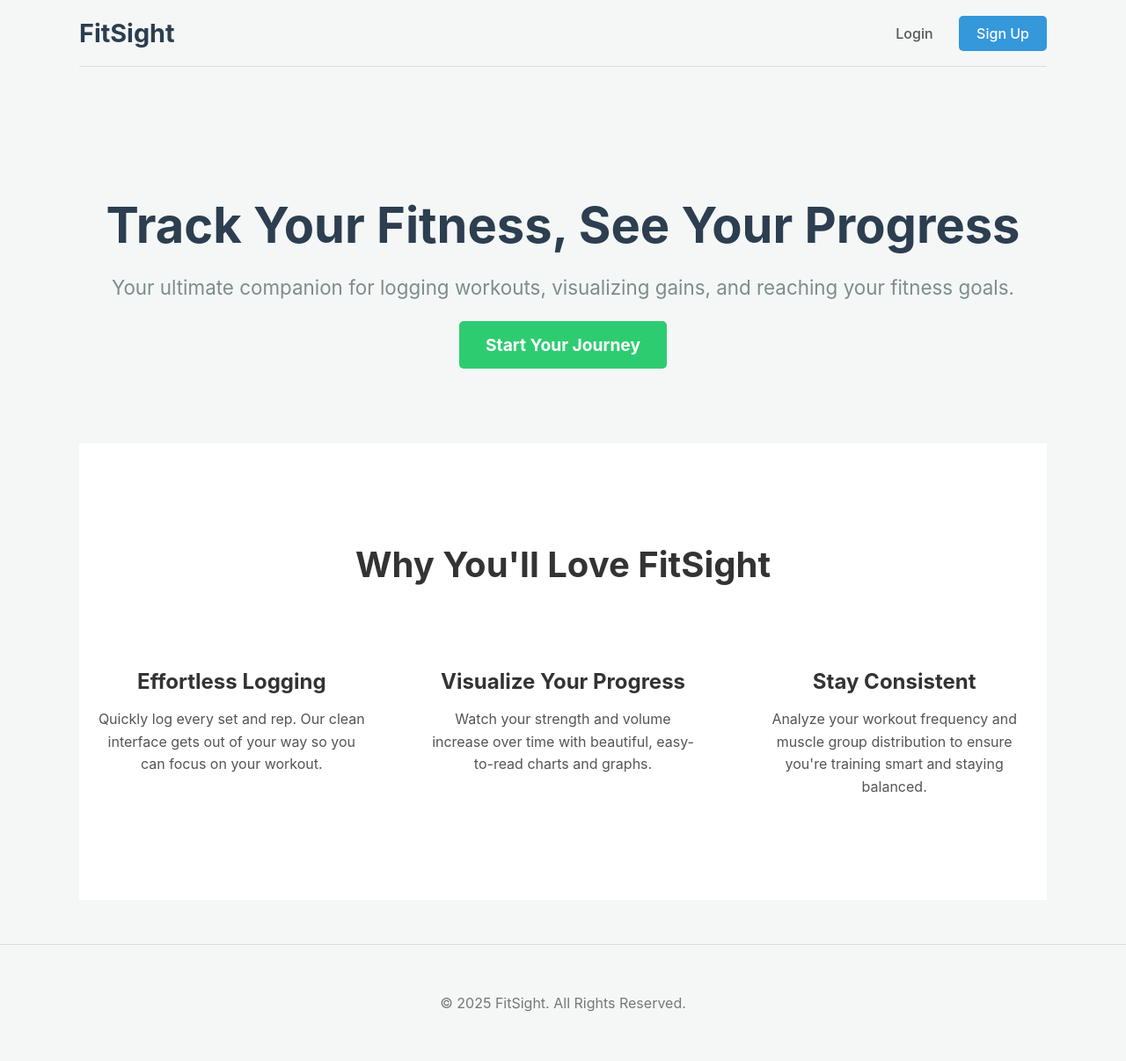
After one commit to GauravChanda7/fitsight, a Django app: page / in a window 1280 px wide. The commit adds this page. Shown: the whole page at 88% size. Run offline with Django 5.2, Linux system fonts and the light colour scheme.

Commit message:
Add landing page

```diff
--- /dev/null
+++ b/accounts/static/accounts/css/landing.css
@@ -0,0 +1,136 @@
+/* General Body Styles */
+body {
+    font-family: -apple-system, BlinkMacSystemFont, "Segoe UI", Roboto, Helvetica, Arial, sans-serif;
+    margin: 0;
+    background-color: #f4f7f6;
+    color: #333;
+}
+
+/* Landing Page Container */
+.landing-container {
+    max-width: 1100px;
+    margin: 0 auto;
+    padding: 0 20px;
+}
+
+/* Header Styles */
+.landing-header {
+    display: flex;
+    justify-content: space-between;
+    align-items: center;
+    padding: 20px 0;
+    border-bottom: 1px solid #ddd;
+}
+
+.logo {
+    font-size: 1.8em;
+    font-weight: bold;
+    color: #2c3e50;
+}
+
+.landing-nav a {
+    text-decoration: none;
+    color: #555;
+    margin-left: 25px;
+    font-weight: 500;
+    transition: color 0.3s ease;
+}
+
+.landing-nav a:hover {
+    color: #3498db;
+}
+
+.landing-nav a.btn-signup {
+    background-color: #3498db;
+    color: #fff;
+    padding: 10px 20px;
+    border-radius: 5px;
+}
+
+.landing-nav a.btn-signup:hover {
+    background-color: #2980b9;
+    color: #fff;
+}
+
+
+/* Hero Section Styles */
+.hero {
+    text-align: center;
+    padding: 100px 20px;
+}
+
+.hero h1 {
+    font-size: 3.5em;
+    margin-bottom: 20px;
+    color: #2c3e50;
+}
+
+.hero p {
+    font-size: 1.4em;
+    color: #7f8c8d;
+    margin-bottom: 40px;
+}
+
+.hero .cta-button {
+    background-color: #2ecc71;
+    color: white;
+    padding: 15px 30px;
+    text-decoration: none;
+    border-radius: 5px;
+    font-size: 1.2em;
+    font-weight: bold;
+    transition: background-color 0.3s ease;
+}
+
+.hero .cta-button:hover {
+    background-color: #27ae60;
+}
+
+/* Features Section */
+.features-section {
+    padding: 80px 0;
+    background-color: #fff;
+    text-align: center;
+}
+
+.features-section h2 {
+    font-size: 2.5em;
+    margin-bottom: 50px;
+}
+
+.features-grid {
+    display: flex;
+    justify-content: space-around;
+    gap: 30px;
+}
+
+.feature {
+    flex-basis: 30%;
+    padding: 20px;
+}
+
+.feature i {
+    font-size: 3em;
+    color: #3498db;
+    margin-bottom: 20px;
+}
+
+.feature h3 {
+    font-size: 1.5em;
+    margin-bottom: 15px;
+}
+
+.feature p {
+    color: #555;
+    line-height: 1.6;
+}
+
+
+/* Footer Styles */
+.landing-footer {
+    text-align: center;
+    padding: 40px 20px;
+    margin-top: 50px;
+    border-top: 1px solid #ddd;
+    color: #777;
+}
--- /dev/null
+++ b/accounts/templates/accounts/landing_page.html
@@ -0,0 +1,53 @@
+{% extends 'base.html' %}
+{% load static %}
+
+{% block title %}{{ block.super }} - Welcome{% endblock %}
+
+{% block style %}
+    <link rel="stylesheet" href="{% static 'accounts/css/landing.css' %}">
+{% endblock %}
+
+{% block content %}
+<div class="landing-container">
+    <header class="landing-header">
+        <div class="logo">FitSight</div>
+        <nav class="landing-nav">
+            <a href="{% url 'accounts:login' %}">Login</a>
+            <a href="{% url 'accounts:signup' %}" class="btn-signup">Sign Up</a>
+        </nav>
+    </header>
+
+    <main>
+        <section class="hero">
+            <h1>Track Your Fitness, See Your Progress</h1>
+            <p>Your ultimate companion for logging workouts, visualizing gains, and reaching your fitness goals.</p>
+            <a href="{% url 'accounts:signup' %}" class="cta-button">Start Your Journey</a>
+        </section>
+
+        <section class="features-section">
+            <h2>Why You'll Love FitSight</h2>
+            <div class="features-grid">
+                <div class="feature">
+                    <i class="fas fa-dumbbell"></i>
+                    <h3>Effortless Logging</h3>
+                    <p>Quickly log every set and rep. Our clean interface gets out of your way so you can focus on your workout.</p>
+                </div>
+                <div class="feature">
+                    <i class="fas fa-chart-line"></i>
+                    <h3>Visualize Your Progress</h3>
+                    <p>Watch your strength and volume increase over time with beautiful, easy-to-read charts and graphs.</p>
+                </div>
+                <div class="feature">
+                    <i class="fas fa-bullseye"></i>
+                    <h3>Stay Consistent</h3>
+                    <p>Analyze your workout frequency and muscle group distribution to ensure you're training smart and staying balanced.</p>
+                </div>
+            </div>
+        </section>
+    </main>
+</div>
+
+<footer class="landing-footer">
+    <p>&copy; {% now "Y" %} FitSight. All Rights Reserved.</p>
+</footer>
+{% endblock %}
--- a/accounts/views.py
+++ b/accounts/views.py
@@ -13,6 +13,13 @@ from collections import defaultdict
 
 
 # Create your views here.
+
+
+def landing_view(request):
+    if request.user.is_authenticated:
+        return redirect('accounts:dashboard')
+
+    return render(request, 'accounts/landing_page.html')
 
 def signup_view(request):
     if request.user.is_authenticated:
--- a/fitsight_project/urls.py
+++ b/fitsight_project/urls.py
@@ -16,9 +16,11 @@ Including another URLconf
 """
 from django.contrib import admin
 from django.urls import path, include
+from accounts import views
 
 urlpatterns = [
     path('admin/', admin.site.urls),
     path('accounts/', include('accounts.urls')),
     path('workouts/', include('fitness_tracking.urls')),
+    path('', views.landing_view, name="landing")
 ]
--- a/templates/base.html
+++ b/templates/base.html
@@ -5,7 +5,7 @@
     <meta name="viewport" content="width=device-width, initial-scale=1.0">
     <title>{% block title %}FitSight{% endblock %}</title>
     <script src="https://cdn.jsdelivr.net/npm/chart.js"></script>
-
+    {% block style %}{% endblock %}
 </head>
 <body>
     {% block content %}{% endblock %}
```
